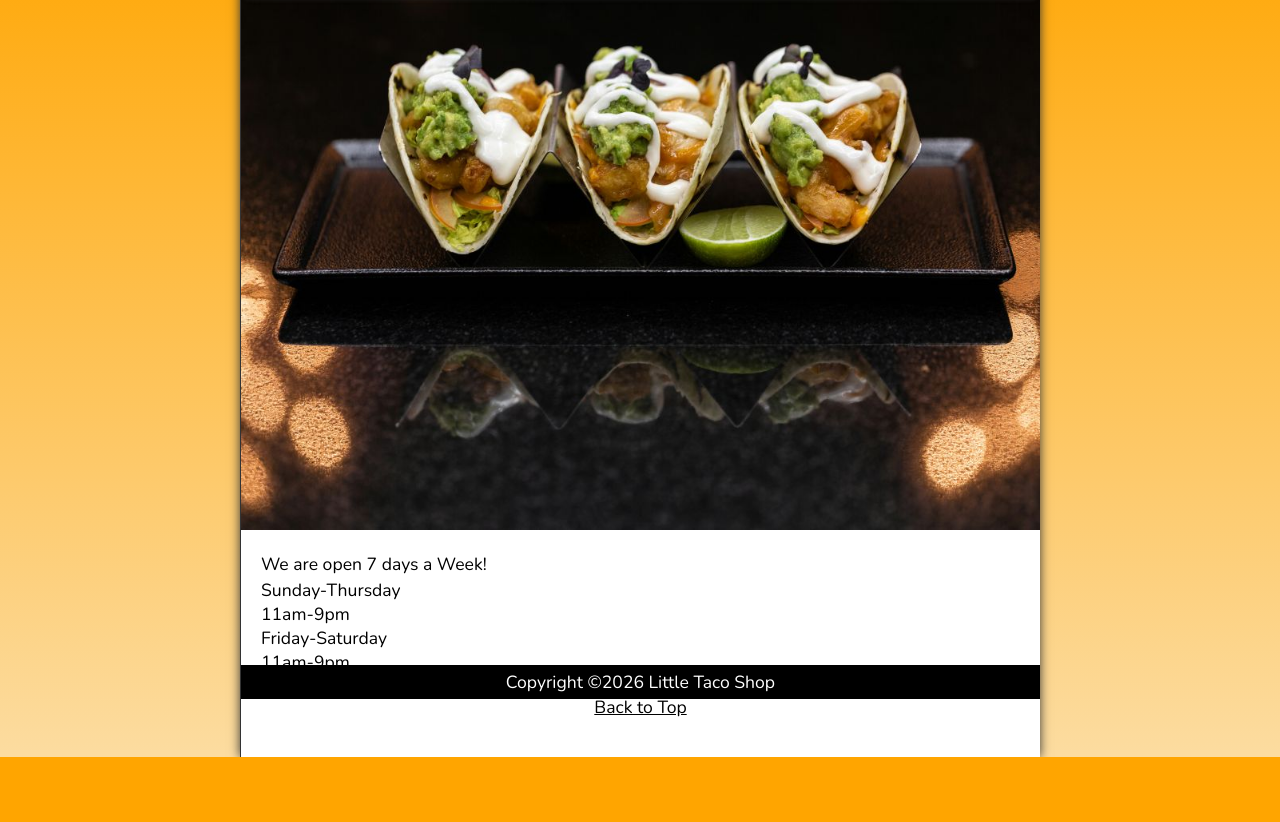
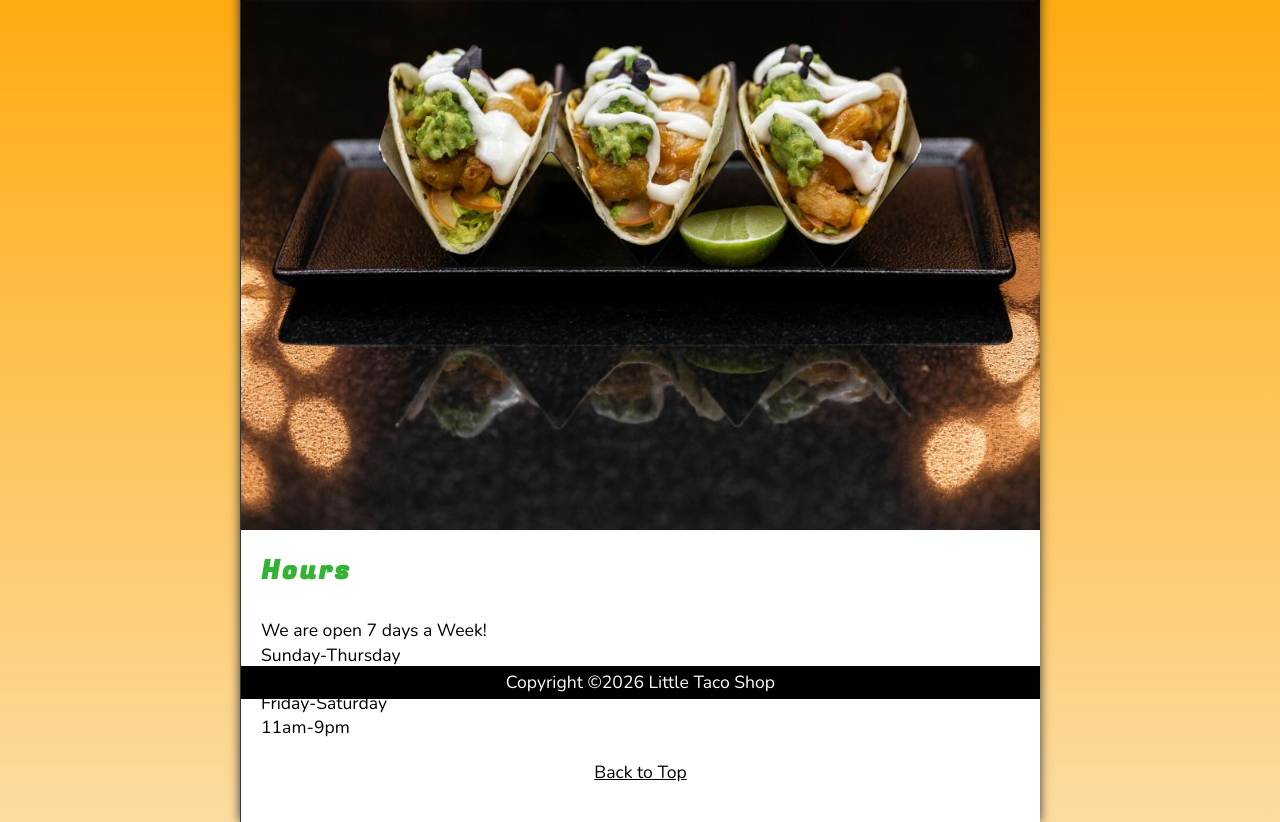
Before and after one commit to Olaoluwa19/Dave-Gray-CSS-course, a plain HTML site: page 24-final-project/hours.html in a window 1280 px wide. Shown: the part 101-923 px from the top of the page. Before the commit the page ends 858 px from the top, so only its background shows below. Drawn offline with nearby package versions, Linux system fonts and the light colour scheme.

Commit message:
added h2 heading to hours page

```diff
--- a/24-final-project/hours.html
+++ b/24-final-project/hours.html
@@ -35,6 +35,7 @@
 
   <main class="main">
     <article class="main__article">
+      <h2>Hours</h2>
       <p>We are open 7 days a Week!</p>
       <dl>
         <dt>Sunday-Thursday</dt>
```
